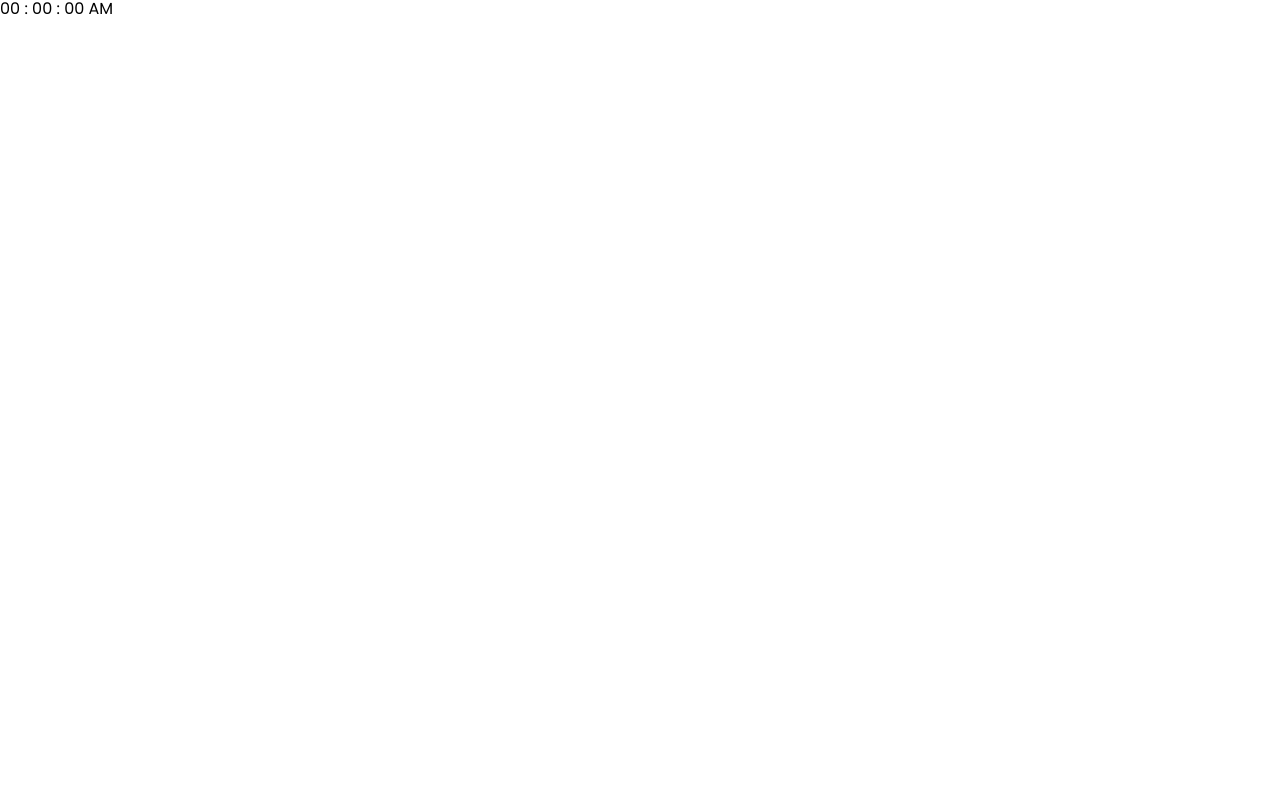
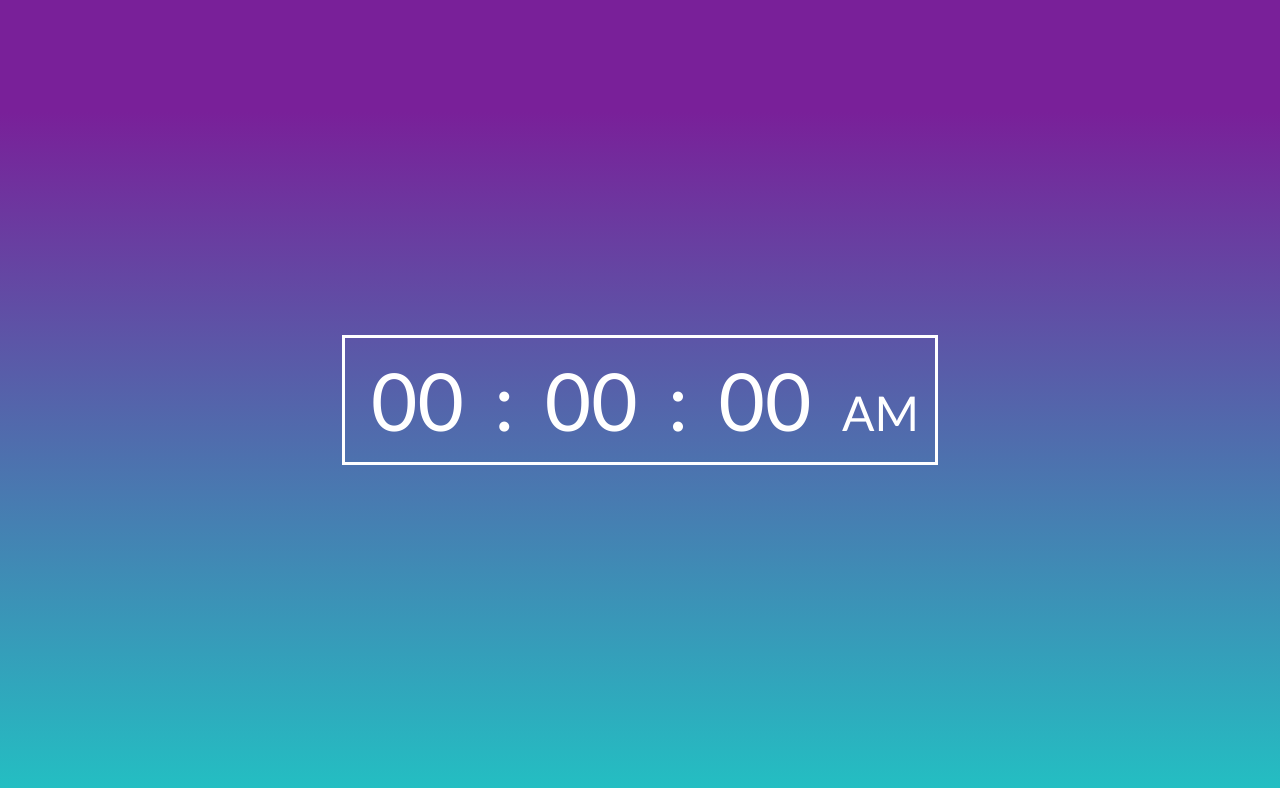
Before and after one commit to aruntutter/SkillSafari-JavaScript-Projects, a plain HTML site: page project05-digital_clock/index.html in a window 1280 px wide. Drawn offline with Linux system fonts and the light colour scheme.

Commit message:
digital clock styled

```diff
--- a/project05-digital_clock/styles/style.css
+++ b/project05-digital_clock/styles/style.css
@@ -16,24 +16,46 @@ html {
 
 body {
   font-family: "Poppins", sans-serif;
-  background-color: #fff;
+  background: rgb(34, 193, 195);
+  background: linear-gradient(0deg, rgba(34, 193, 195, 1) 0%, rgba(121, 32, 153, 1) 86%);
+  background-attachment: fixed;
 }
 
-/* global css */
-img {
-  width: 100%;
-  height: auto;
-  -o-object-fit: contain;
-  object-fit: contain;
+.container {
+  font-family: 'Gill Sans', 'Gill Sans MT', Calibri, 'Trebuchet MS', sans-serif;
+  color: white;
+  display: flex;
+  width: 100vw;
+  height: 100vh;
+  align-items: center;
+  justify-content: center;
+  font-size: 5rem;
 }
 
-a {
-  text-decoration: none;
+#wrapper {
+  border: 3px solid white;
+  padding: 1rem;
 }
 
-li {
-  list-style: none;
+.container span {
+  margin-left: 10px;
+}
+
+#ampm {
+  font-size: 3rem;
+  align-items: end;
 }
 
 /* Media Query */
-@media screen and (max-width: 576px) {}
+@media screen and (max-width: 576px) {
+  #wrapper {
+    display: flex;
+    flex-direction: column;
+    align-items: center;
+    padding: 2rem;
+  }
+
+  .container span {
+    margin-left: 0;
+  }
+}
```
